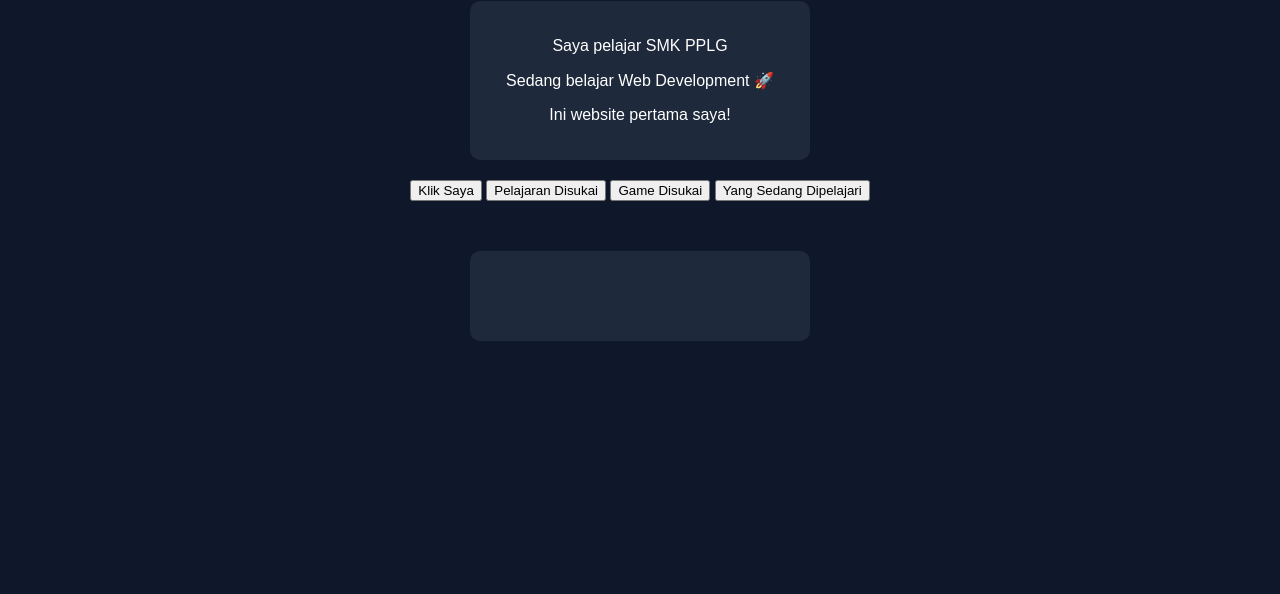
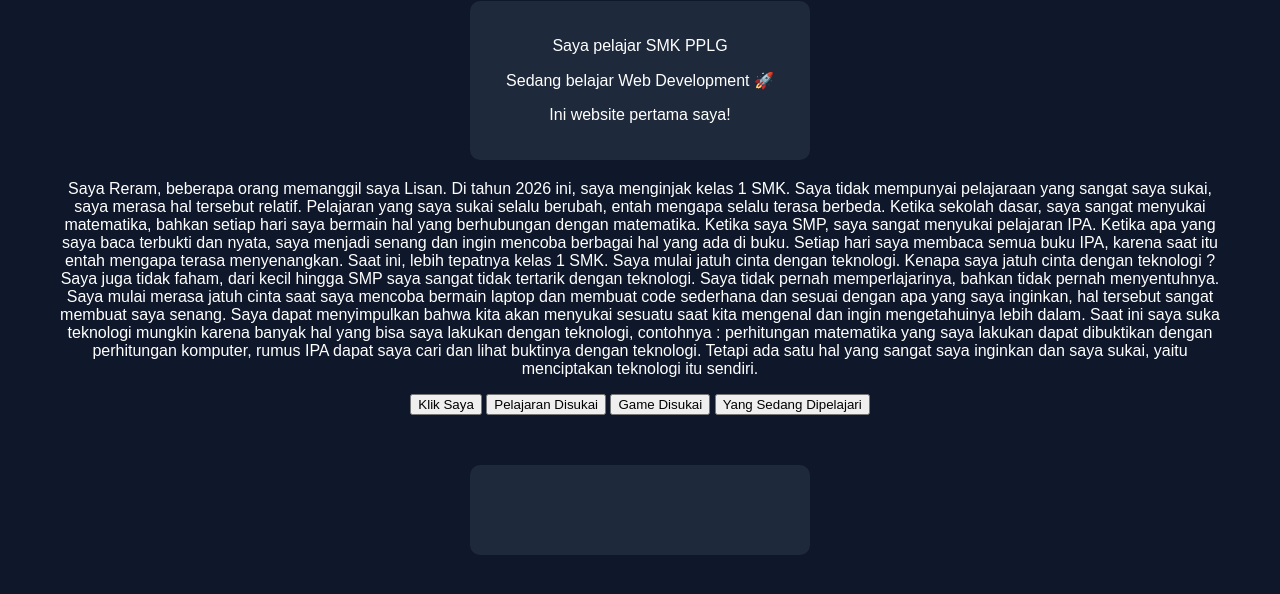
Before and after one commit to KashaaLPR/KashaaLPR.github.io, a plain HTML site: page index.html in a window 1280 px wide. Shown: the part 138-732 px from the top of the page. Drawn offline with Linux system fonts and the light colour scheme.

Commit message:
Add personal introduction and interests in index.html

```diff
--- a/index.html
+++ b/index.html
@@ -11,6 +11,14 @@
         <p>Sedang belajar Web Development 🚀</p>
         <p>Ini website pertama saya!</p>
     </div>
+    <p> Saya Reram, beberapa orang memanggil saya Lisan. Di tahun 2026 ini, saya menginjak kelas 1 SMK. Saya tidak mempunyai pelajaraan yang sangat saya sukai, saya merasa hal tersebut relatif. Pelajaran yang saya sukai selalu berubah, entah mengapa selalu terasa berbeda.
+
+    Ketika sekolah dasar, saya sangat menyukai matematika, bahkan setiap hari saya bermain hal yang berhubungan dengan matematika. Ketika saya SMP, saya sangat menyukai pelajaran IPA. Ketika apa yang saya baca terbukti dan nyata, saya menjadi senang dan ingin mencoba berbagai hal yang ada di buku. Setiap hari saya membaca semua buku IPA, karena saat itu entah mengapa terasa menyenangkan. Saat ini, lebih tepatnya kelas 1 SMK. Saya mulai jatuh cinta dengan teknologi.
+
+    Kenapa saya jatuh cinta dengan teknologi ? Saya juga tidak faham, dari kecil hingga SMP saya sangat tidak tertarik dengan teknologi. Saya tidak pernah memperlajarinya, bahkan tidak pernah menyentuhnya. Saya mulai merasa jatuh cinta saat saya mencoba bermain laptop dan membuat code sederhana dan sesuai dengan apa yang saya inginkan,  hal tersebut sangat membuat saya senang. Saya dapat menyimpulkan bahwa kita akan menyukai sesuatu saat kita mengenal dan ingin mengetahuinya lebih dalam.
+
+    Saat ini saya suka teknologi mungkin karena banyak hal yang bisa saya lakukan dengan teknologi, contohnya : perhitungan matematika yang saya lakukan dapat dibuktikan dengan perhitungan komputer, rumus IPA dapat saya cari dan lihat buktinya dengan teknologi. Tetapi ada satu hal yang sangat saya inginkan dan saya sukai, yaitu menciptakan teknologi itu sendiri.
+</p>
     <button onclick="sapa()">Klik Saya</button>
     <button onclick="favorit()">Pelajaran Disukai</button>
     <button onclick="game()">Game Disukai</button>
```
